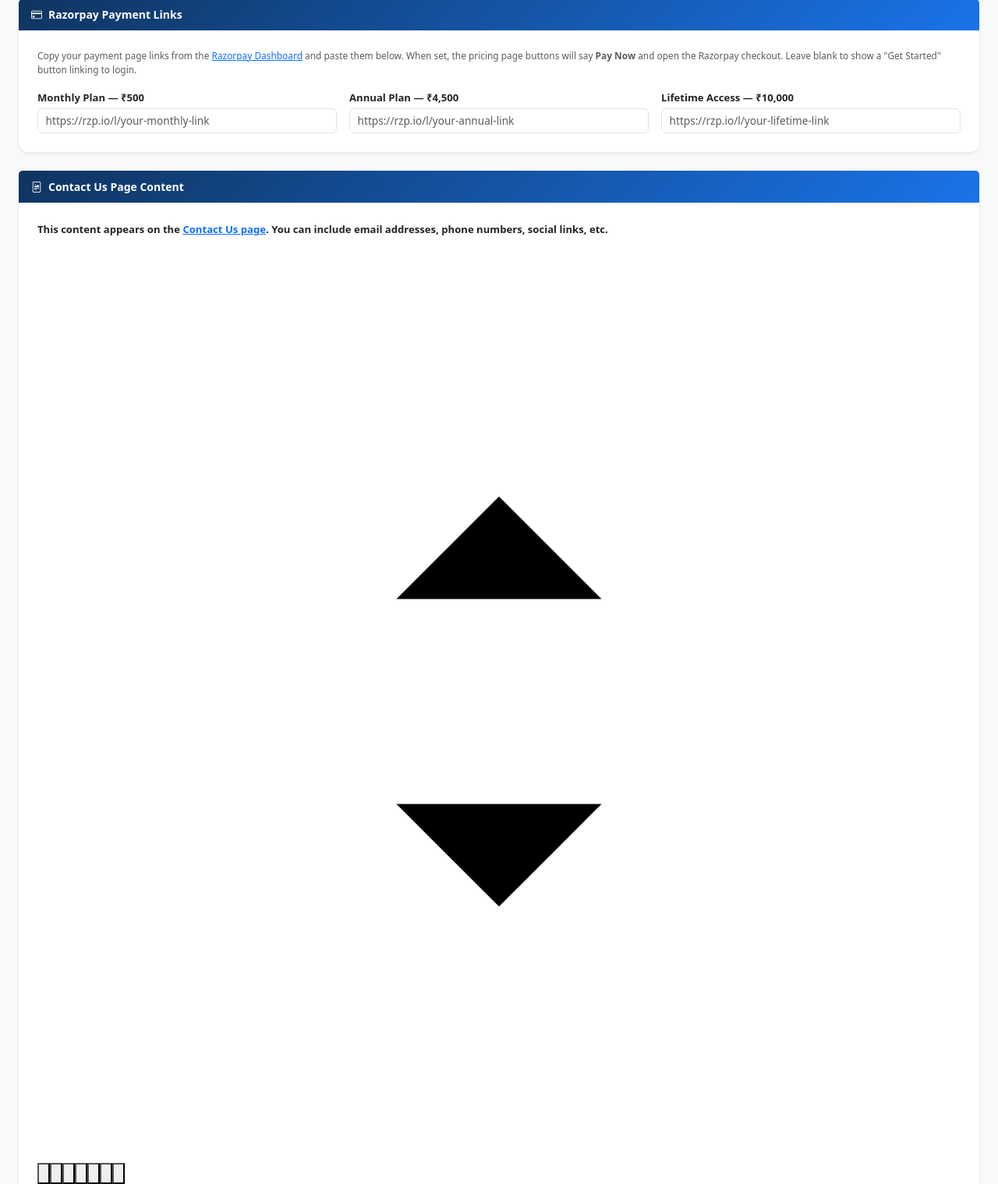
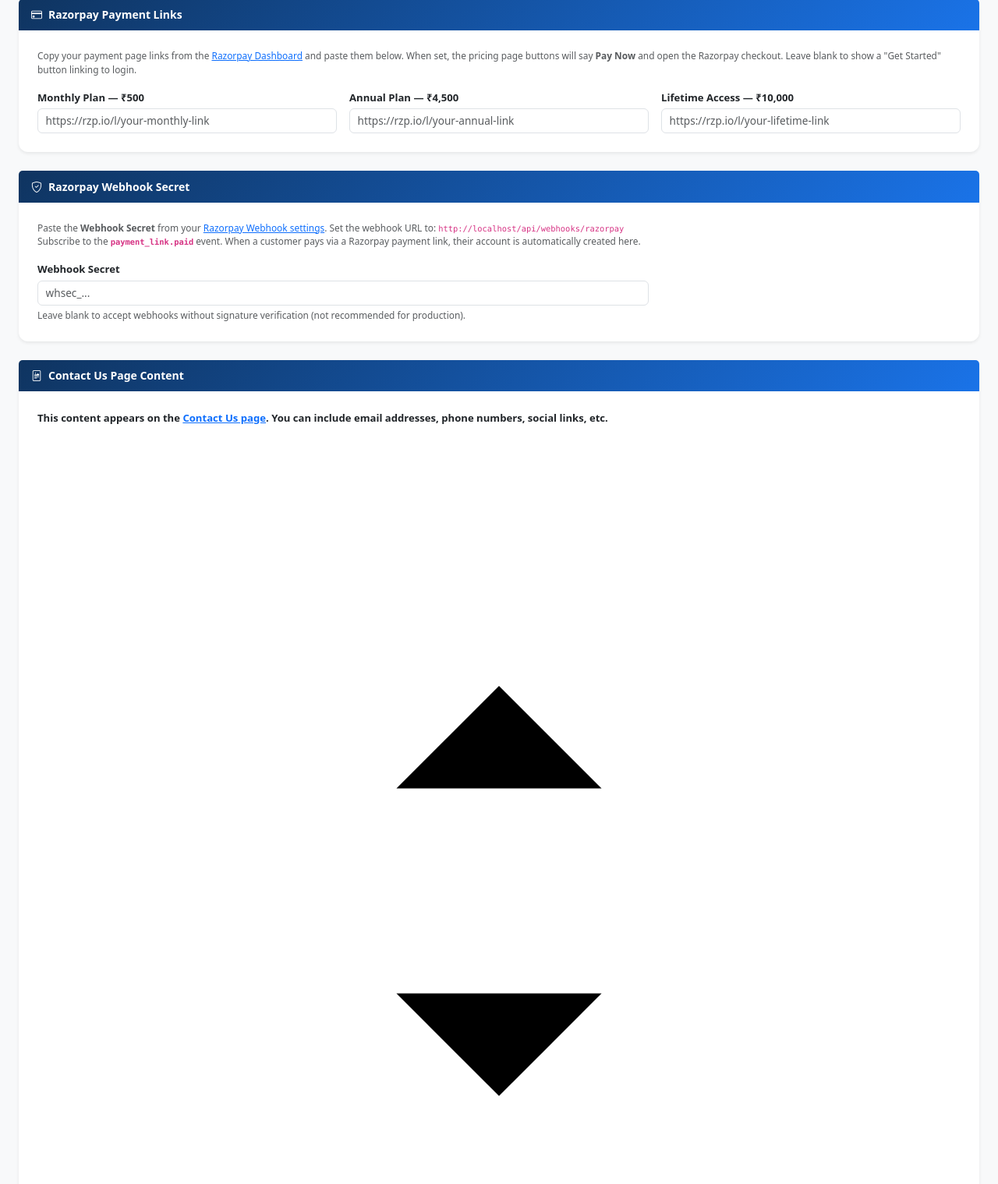
Before and after one commit to sagarsinghalai/resume-extractor, a Flask app: page /admin/site-settings in a window 1280 px wide. Shown: the part 432-1951 px from the top of the page at 78% size. Run offline with Flask 3, Linux system fonts and the light colour scheme; the visitor is signed in with stand-in values (Sample User, id 1); data that the repository does not hold is empty; some libraries are stand-ins or nearby versions.

Commit message:
Move Create User to own page, add role filter, Razorpay webhook auto-signup
1. Create New User is now a dedicated page (/admin/users/new) with a
   full clean form. Inline create form removed from user management table.
   On success redirects straight to the new user detail page.

2. Role filter pills on user management page: All / Admins / Resellers /
   Customers. Pure client-side JS — filters table rows by data-role attr.

3. Razorpay webhook endpoint POST /api/webhooks/razorpay:
   - Listens for payment_link.paid events
   - Verifies HMAC-SHA256 signature using webhook secret from site settings
   - Determines plan (monthly/annual/lifetime) from payment amount
   - Finds existing user by email or auto-creates a new customer account
   - Sets membership_type, amount_paid, date_of_expiry automatically
   - Records the payment in payment_history with Razorpay payment ID
   - find_or_create_user_from_payment() added to database.py

4. Site Settings: new Razorpay Webhook Secret field + webhook URL hint.
   razorpay_webhook_secret seeded in site_settings table on init.

Co-Authored-By: Claude Sonnet 4.6 <noreply@anthropic.com>

```diff
--- a/app.py
+++ b/app.py
@@ -1,6 +1,8 @@
 import os
 import io
 import json
+import hmac
+import hashlib
 import secrets
 from datetime import datetime, timedelta
 from pathlib import Path
@@ -238,16 +240,18 @@ def admin_data():
 def admin_site_settings():
     if request.method == "POST":
         for key in ("hubspot_form_code", "contact_us_content",
-                    "razorpay_url_monthly", "razorpay_url_annual", "razorpay_url_lifetime"):
+                    "razorpay_url_monthly", "razorpay_url_annual", "razorpay_url_lifetime",
+                    "razorpay_webhook_secret"):
             database.set_site_setting(key, request.form.get(key, ""))
         flash("Site settings saved.", "success")
         return redirect(url_for("admin_site_settings"))
     return render_template("admin_site_settings.html",
-        hubspot_form_code    = database.get_site_setting("hubspot_form_code"),
-        contact_us_content   = database.get_site_setting("contact_us_content"),
-        razorpay_url_monthly  = database.get_site_setting("razorpay_url_monthly"),
-        razorpay_url_annual   = database.get_site_setting("razorpay_url_annual"),
-        razorpay_url_lifetime = database.get_site_setting("razorpay_url_lifetime"),
+        hubspot_form_code        = database.get_site_setting("hubspot_form_code"),
+        contact_us_content       = database.get_site_setting("contact_us_content"),
+        razorpay_url_monthly     = database.get_site_setting("razorpay_url_monthly"),
+        razorpay_url_annual      = database.get_site_setting("razorpay_url_annual"),
+        razorpay_url_lifetime    = database.get_site_setting("razorpay_url_lifetime"),
+        razorpay_webhook_secret  = database.get_site_setting("razorpay_webhook_secret"),
     )
 
 
@@ -305,6 +309,14 @@ def admin_user_detail(user_id):
     )
 
 
+@app.route("/admin/users/new")
+@superadmin_required
+def admin_new_user_page():
+    all_users = database.get_all_users()
+    resellers = [u for u in all_users if u["role"] == "reseller"]
+    return render_template("admin_create_user.html", resellers=resellers)
+
+
 @app.route("/admin/users/create", methods=["POST"])
 @superadmin_required
 def admin_create_user():
@@ -319,10 +331,10 @@ def admin_create_user():
 
     if role not in ("superadmin", "reseller", "customer"):
         flash("Invalid role.", "danger")
-        return redirect(url_for("admin_users"))
+        return redirect(url_for("admin_new_user_page"))
     if not username or not password:
         flash("Username and password are required.", "danger")
-        return redirect(url_for("admin_users"))
+        return redirect(url_for("admin_new_user_page"))
 
     reseller_id_raw = request.form.get("reseller_id", "").strip()
     reseller_id_val = int(reseller_id_raw) if reseller_id_raw else None
@@ -340,9 +352,10 @@ def admin_create_user():
     )
     if result is None:
         flash(f"Username '{username}' already exists.", "danger")
-    else:
-        flash(f"User '{username}' ({role}) created successfully.", "success")
-    return redirect(url_for("admin_users"))
+        return redirect(url_for("admin_new_user_page"))
+
+    flash(f"User '{username}' ({role}) created successfully.", "success")
+    return redirect(url_for("admin_user_detail", user_id=result["id"]))
 
 
 @app.route("/admin/users/<int:user_id>/delete", methods=["POST"])
@@ -476,6 +489,67 @@ def api_user_payment_history(user_id):
 
 
 # ── Public API ────────────────────────────────────────────────────────────────
+
+@app.route("/api/webhooks/razorpay", methods=["POST"])
+def razorpay_webhook():
+    """Razorpay payment_link.paid webhook — auto-creates/updates user on payment."""
+    raw_body = request.get_data()
+
+    # Verify signature when secret is configured
+    webhook_secret = database.get_site_setting("razorpay_webhook_secret")
+    if webhook_secret:
+        sig = request.headers.get("X-Razorpay-Signature", "")
+        expected = hmac.new(
+            webhook_secret.encode("utf-8"), raw_body, hashlib.sha256
+        ).hexdigest()
+        if not hmac.compare_digest(expected, sig):
+            return jsonify({"error": "Invalid signature"}), 400
+
+    data = request.get_json(force=True) or {}
+    event = data.get("event", "")
+
+    if event == "payment_link.paid":
+        payload      = data.get("payload", {})
+        payment      = payload.get("payment", {}).get("entity", {})
+        payment_link = payload.get("payment_link", {}).get("entity", {})
+
+        email       = (payment.get("email") or "").strip()
+        contact     = (payment.get("contact") or "").strip()
+        notes       = payment.get("notes") or {}
+        name        = ""
+        if isinstance(notes, dict):
+            name = (notes.get("name") or notes.get("Name") or
+                    notes.get("customer_name") or "").strip()
+
+        amount_paise = int(payment.get("amount") or 0)
+        amount_inr   = amount_paise / 100
+        payment_id   = payment.get("id", "")
+
+        # Map amount → membership type
+        # ₹500 monthly | ₹4500 annual | ₹10000 lifetime
+        if amount_paise <= 55000:          # ≤ ₹550 (buffer for taxes)
+            membership_type = "monthly"
+        elif amount_paise <= 500000:       # ≤ ₹5000
+            membership_type = "annual"
+        else:
+            membership_type = "lifetime"
+
+        if email:
+            try:
+                database.find_or_create_user_from_payment(
+                    email=email,
+                    name=name,
+                    phone=contact,
+                    membership_type=membership_type,
+                    amount=amount_inr,
+                    payment_id=payment_id,
+                )
+            except Exception as exc:
+                print(f"[Razorpay webhook] Error processing payment: {exc}")
+                return jsonify({"error": "Processing failed"}), 500
+
+    return jsonify({"ok": True}), 200
+
 
 @app.route("/api/leads", methods=["POST"])
 def api_save_lead():
--- a/database.py
+++ b/database.py
@@ -127,6 +127,7 @@ def _seed_site_settings(conn):
         ("razorpay_url_monthly",  ""),
         ("razorpay_url_annual",   ""),
         ("razorpay_url_lifetime", ""),
+        ("razorpay_webhook_secret", ""),
     ]:
         cur.execute(f"SELECT key FROM site_settings WHERE key={P}", (key,))
         if _row(cur) is None:
@@ -342,6 +343,95 @@ def update_user_full(user_id: int, username: str, email: str, phone: str,
     )
     conn.commit()
     conn.close()
+
+
+def find_or_create_user_from_payment(email: str, name: str, phone: str,
+                                     membership_type: str, amount: float,
+                                     payment_id: str):
+    """Called from Razorpay webhook. Finds user by email or creates a new
+    customer account, updates membership, and records the payment."""
+    import secrets as _secrets
+    from datetime import datetime as _dt, timedelta as _td
+    from werkzeug.security import generate_password_hash
+
+    conn = get_conn()
+    cur = conn.cursor()
+
+    # --- Look up existing user by email ---
+    cur.execute(f"SELECT id, username FROM users WHERE email={P}", (email,))
+    existing = _row(cur)
+
+    if existing:
+        user_id = existing["id"]
+        # Determine expiry
+        if membership_type == "monthly":
+            expiry = (_dt.utcnow() + _td(days=30)).strftime("%Y-%m-%d")
+        elif membership_type == "annual":
+            expiry = (_dt.utcnow() + _td(days=365)).strftime("%Y-%m-%d")
+        else:
+            expiry = None  # lifetime — never expires
+        cur.execute(
+            f"UPDATE users SET membership_type={P}, amount_paid={P}, date_of_expiry={P} WHERE id={P}",
+            (membership_type, amount, expiry, user_id),
+        )
+        conn.commit()
+        conn.close()
+    else:
+        # Build a unique username from name or email prefix
+        base = (name.replace(" ", "").lower()[:20] if name
+                else email.split("@")[0][:20])
+        # Sanitise to alphanumeric + underscore
+        import re as _re
+        base = _re.sub(r"[^a-z0-9_]", "", base) or "user"
+        username = base
+        suffix = 1
+        while True:
+            cur.execute(f"SELECT id FROM users WHERE username={P}", (username,))
+            if _row(cur) is None:
+                break
+            username = f"{base}{suffix}"
+            suffix += 1
+
+        random_pw = _secrets.token_urlsafe(12)  # user resets via forgot-password
+
+        if membership_type == "monthly":
+            expiry = (_dt.utcnow() + _td(days=30)).strftime("%Y-%m-%d")
+        elif membership_type == "annual":
+            expiry = (_dt.utcnow() + _td(days=365)).strftime("%Y-%m-%d")
+        else:
+            expiry = None
+
+        if DATABASE_URL:
+            cur.execute(
+                f"""INSERT INTO users
+                    (username, email, password_hash, role, phone,
+                     membership_type, amount_paid, date_of_expiry)
+                    VALUES ({P},{P},{P},{P},{P},{P},{P},{P}) RETURNING id""",
+                (username, email, generate_password_hash(random_pw), "customer",
+                 phone or None, membership_type, amount, expiry),
+            )
+            user_id = cur.fetchone()[0]
+        else:
+            cur.execute(
+                f"""INSERT INTO users
+                    (username, email, password_hash, role, phone,
+                     membership_type, amount_paid, date_of_expiry)
+                    VALUES ({P},{P},{P},{P},{P},{P},{P},{P})""",
+                (username, email, generate_password_hash(random_pw), "customer",
+                 phone or None, membership_type, amount, expiry),
+            )
+            user_id = cur.lastrowid
+
+        conn.commit()
+        conn.close()
+
+    # Always record the payment transaction
+    from datetime import datetime as _dt2
+    add_payment_history(
+        user_id, membership_type, amount,
+        _dt2.utcnow().strftime("%Y-%m-%d"),
+        f"Razorpay: {payment_id}",
+    )
 
 
 # ── Leads ─────────────────────────────────────────────────────────────────────
--- a/templates/admin_site_settings.html
+++ b/templates/admin_site_settings.html
@@ -67,6 +67,32 @@
     </div>
   </div>
 
+  <!-- Razorpay Webhook -->
+  <div class="card border-0 shadow-sm mb-4">
+    <div class="card-header border-0 py-3 px-4 fw-semibold text-white"
+         style="background: linear-gradient(135deg,#0f3460,#1a73e8)">
+      <i class="bi bi-shield-check me-2"></i>Razorpay Webhook Secret
+    </div>
+    <div class="card-body p-4">
+      <p class="text-muted small mb-3">
+        Paste the <strong>Webhook Secret</strong> from your
+        <a href="https://dashboard.razorpay.com/app/webhooks" target="_blank">Razorpay Webhook settings</a>.
+        Set the webhook URL to: <code>{{ request.host_url }}api/webhooks/razorpay</code><br>
+        Subscribe to the <strong><code>payment_link.paid</code></strong> event.
+        When a customer pays via a Razorpay payment link, their account is automatically created here.
+      </p>
+      <div class="row g-3">
+        <div class="col-md-8">
+          <label class="form-label small fw-semibold">Webhook Secret</label>
+          <input type="password" name="razorpay_webhook_secret" class="form-control"
+                 value="{{ razorpay_webhook_secret }}"
+                 placeholder="whsec_...">
+          <div class="form-text">Leave blank to accept webhooks without signature verification (not recommended for production).</div>
+        </div>
+      </div>
+    </div>
+  </div>
+
   <!-- Contact Us Content -->
   <div class="card border-0 shadow-sm mb-4">
     <div class="card-header border-0 py-3 px-4 fw-semibold text-white"
```
Also changed, not shown: templates/admin_create_user.html (added, +170 -0 lines), templates/admin_users.html (+55 -80 lines).
